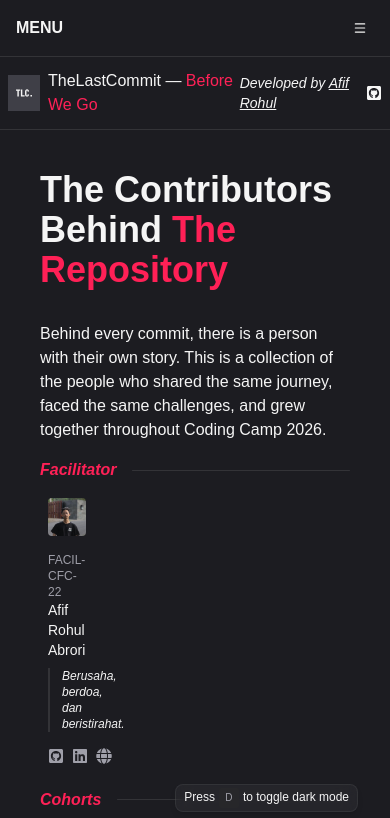
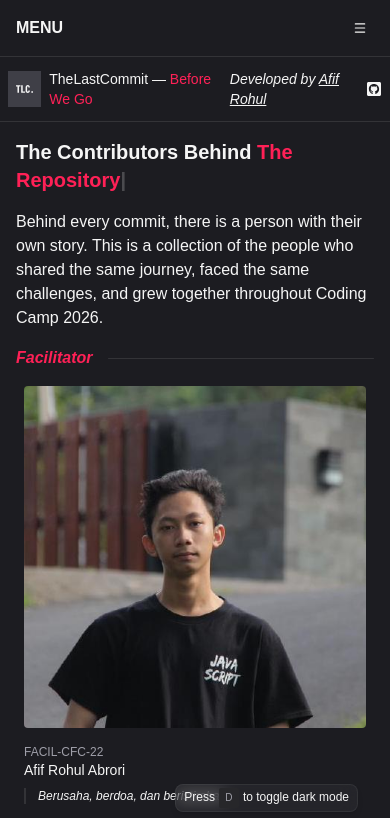
Before and after one commit to afifrohul/cfc-22-the-last-commit, a React (Vite) app: page /contributors in a window 390 px wide. Shown: the top 818 px of the page. Built offline with nearby package versions, Linux system fonts and the light colour scheme.

Commit message:
feat: adjust responsive page

```diff
--- a/src/components/header.tsx
+++ b/src/components/header.tsx
@@ -6,7 +6,7 @@ export default function Header() {
         <div className="bg-zinc-700 p-2">
           <img src="/tlc.svg" alt="logo" className="h-5 w-5" />
         </div>
-        <div className="font-medium">
+        <div className="text-sm md:text-base font-medium">
           TheLastCommit — <span className="text-rose-500">Before We Go</span>
         </div>
       </div>
--- a/src/components/navigation/mobile-navigation.tsx
+++ b/src/components/navigation/mobile-navigation.tsx
@@ -27,7 +27,7 @@ export function MobileNavigation() {
                   {({ isActive }) => (
                     <div className="flex items-center gap-3 text-xl font-black">
                       <div>{item.title}</div>
-                      {isActive && <div className="h-2 w-2 bg-rose-500" />}
+                      {isActive && <div className="h-2 w-2 bg-rose-500 animate-spin" />}
                     </div>
                   )}
                 </NavLink>
--- a/src/components/typing-headline.tsx
+++ b/src/components/typing-headline.tsx
@@ -38,7 +38,7 @@ export default function TypingHeadline({ segments }: { segments: Segment[] }) {
   let currentLength = 0
 
   return (
-    <h1 className="text-4xl font-black">
+    <h1 className="text-xl md:text-4xl font-black">
       {segments.map((segment, index) => {
         const start = currentLength
         const end = currentLength + segment.text.length
--- a/src/pages/contributors.tsx
+++ b/src/pages/contributors.tsx
@@ -1,15 +1,18 @@
 import { facil, cohorts } from "@/lib/data/member-data"
 import ProfileCard from "@/components/profile-card"
+import TypingHeadline from "@/components/typing-headline"
 
 export default function Contributors() {
   return (
-    <div className="flex flex-1 flex-col items-center justify-center p-10">
+    <div className="flex flex-1 flex-col items-center justify-center p-4 md:p-10">
       <div className="">
-        <h1 className="text-4xl font-black">
-          The Contributors Behind{" "}
-          <span className="text-rose-500">The Repository</span>
-        </h1>
-        <div className="mt-8 space-y-4">
+        <TypingHeadline
+          segments={[
+            { text: "The Contributors Behind " },
+            { text: "The Repository", className: "text-rose-500" },
+          ]}
+        />
+        <div className="mt-4 lg:mt-8 space-y-4">
           <p>
             Behind every commit, there is a person with their own story. This is
             a collection of the people who shared the same journey, faced the
@@ -17,13 +20,13 @@ export default function Contributors() {
           </p>
         </div>
       </div>
-      <div className="space-y-4 mt-4">
+      <div className="mt-4 space-y-4">
         <div className="">
           <div className="flex w-full items-center gap-4">
             <p className="font-semibold text-rose-500 italic">Facilitator</p>
             <div className="h-px w-full rounded border-b" />
           </div>
-          <div className="mt-2 grid grid-cols-4 gap-8">
+          <div className="mt-2 grid md:grid-cols-2 lg:grid-cols-4 gap-8">
             {facil.map((item, index) => (
               <ProfileCard key={index} data={item} />
             ))}
@@ -34,7 +37,7 @@ export default function Contributors() {
             <p className="font-semibold text-rose-500 italic">Cohorts</p>
             <div className="h-px w-full rounded border-b" />
           </div>
-          <div className="mt-2 grid grid-cols-4 gap-8">
+          <div className="mt-2 grid md:grid-cols-2 lg:grid-cols-4 gap-8">
             {cohorts.map((item, index) => (
               <ProfileCard key={index} data={item} />
             ))}
--- a/src/pages/home.tsx
+++ b/src/pages/home.tsx
@@ -4,7 +4,7 @@ import TypingHeadline from "@/components/typing-headline"
 export default function Home() {
   return (
     <div className="flex flex-1 flex-col items-center justify-center">
-      <div className="px-10 pb-10">
+      <div className="px-4 pb-4 md:px-10 md:pb-10">
         <TypingHeadline
           segments={[
             { text: "TheLastCommit — " },
```
